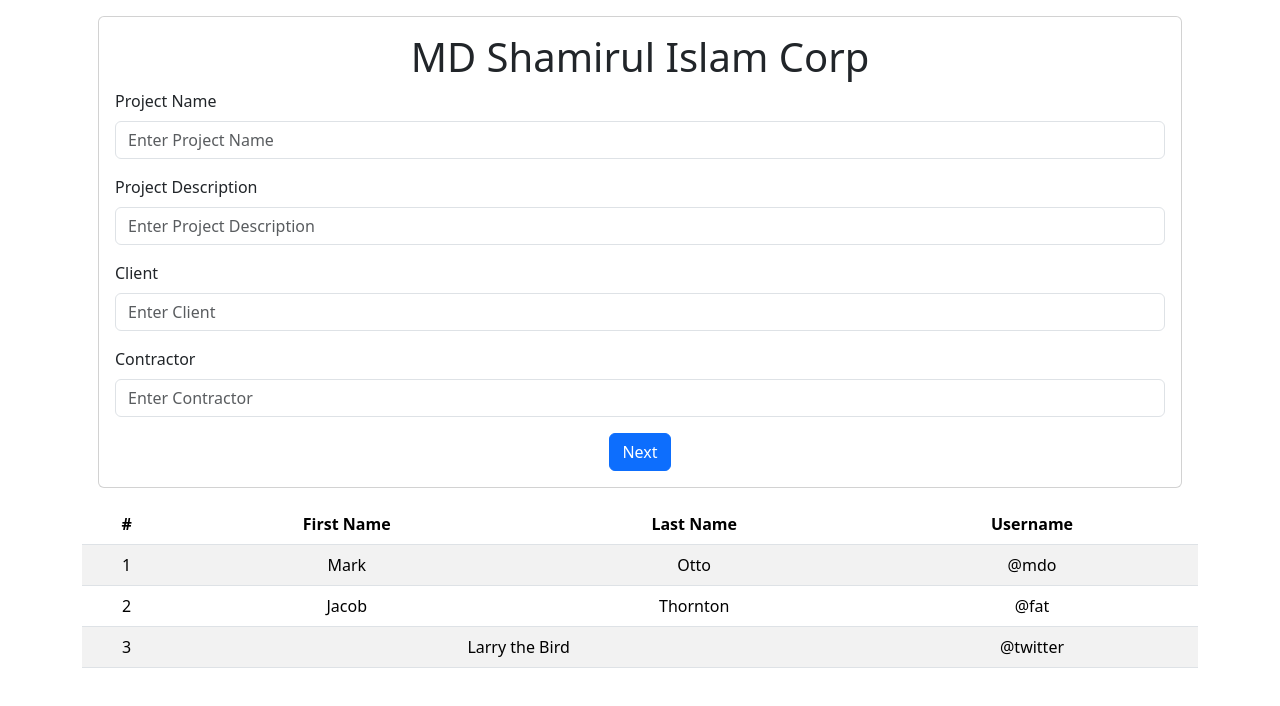
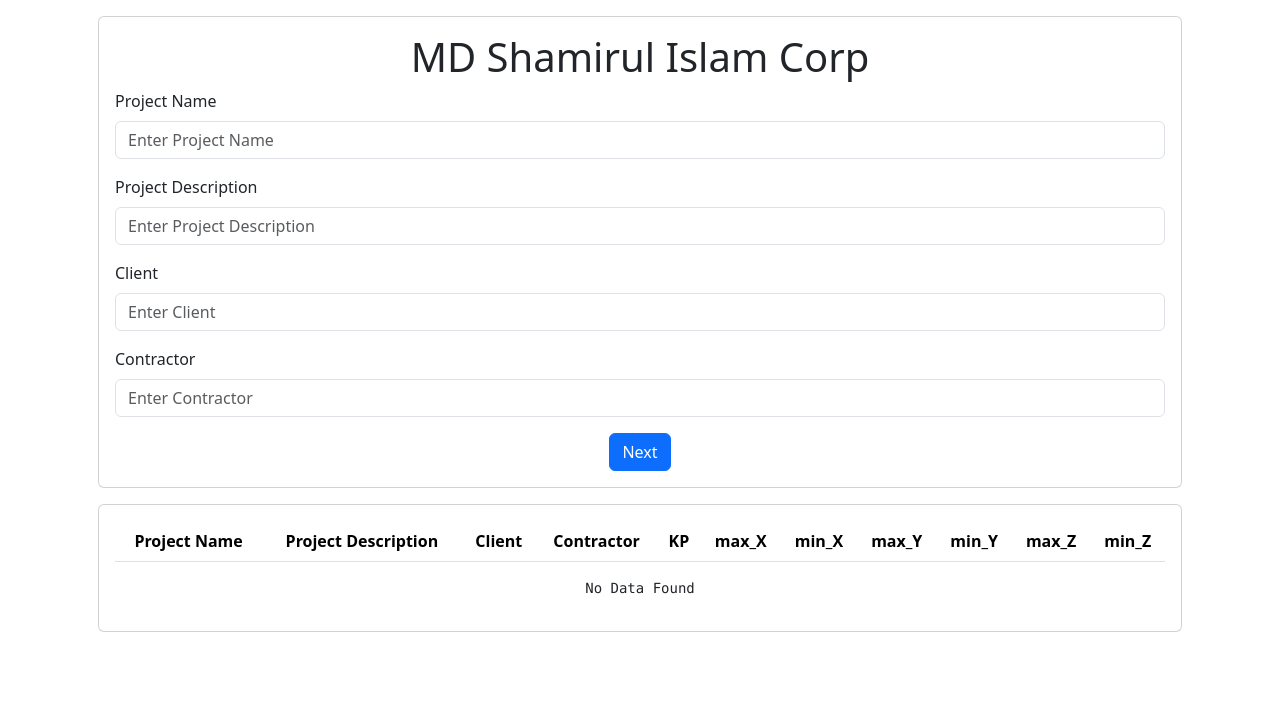
Before and after one commit to shaon07/batterLowProject, a React (Create React App) app: page / in a window 1280 px wide. Shown: the top 706 px of the page. Built offline with nearby package versions, Linux system fonts and the light colour scheme.

Commit message:
[add] form submit and show data in table

```diff
--- a/src/App.js
+++ b/src/App.js
@@ -1,24 +1,18 @@
 import "bootstrap/dist/css/bootstrap.min.css";
 import Papa from "papaparse";
 import { useState } from "react";
-import { Button, Card, Container, Form, Table } from "react-bootstrap";
+import { Button, Card, Container, Form } from "react-bootstrap";
 import "./App.css";
+import TableData from "./components/table";
 
 const tempInputClass = "mb-3 d-flex flex-column align-items-start";
 const allowedExtensions = ["csv"];
 
 function App() {
   const [formStepLevel, setFormStepLevel] = useState(1);
-  const [csvFile, setCsvFile] = useState("");
-  const [csvData, setCsvData] = useState([]);
+  const [loading, setLoading] = useState(false);
   const [error, setError] = useState("");
-
-  // let maxX = -Infinity;
-  // let maxY = -Infinity;
-  // let maxZ = -Infinity;
-  // let minX = Infinity;
-  // let minY = Infinity;
-  // let minZ = Infinity;
+  const [mainData, setMainData] = useState([]);
 
   const [formState, setFormState] = useState({
     projectName: "",
@@ -38,8 +32,20 @@ function App() {
     if (formStepLevel === 1) {
       setFormStepLevel(2);
     } else {
-      console.log(formState);
-      handleParse();
+      setMainData([...mainData, formState]);
+      setFormStepLevel(1);
+      setFormState({
+        projectName: "",
+        projectDescription: "",
+        client: "",
+        contractor: "",
+        max_X: -Infinity,
+        min_X: Infinity,
+        max_Y: -Infinity,
+        min_Y: Infinity,
+        max_Z: -Infinity,
+        min_Z: Infinity,
+      })
     }
   };
 
@@ -52,8 +58,9 @@ function App() {
   };
 
   const handleFileChange = (e) => {
+    try {
       setError("");
-
+      setLoading(true);
       // Check if user has entered the file
       if (e.target.files.length) {
         const inputFile = e.target.files[0];
@@ -68,18 +75,21 @@ function App() {
         }
 
         // If input type is correct set the state
-      setCsvFile(inputFile);
+        setTimeout(() => {
+          handleParse(inputFile);
+        }, 1000);
       }
-    setTimeout(() => {
-      console.log("hello")
-      handleParse()
-    }, 1000);
+    } catch (error) {
+      setError("There is an error");
+    } finally {
+      setLoading(false);
+    }
   };
 
-  const handleParse = () => {
+  const handleParse = (data) => {
     // If user clicks the parse button without
     // a file we show a error
-    if (!csvFile) return setError("Enter a valid file");
+    if (!data) return setError("Enter a valid file");
 
     // Initialize a reader which allows user
     // to read any file or blob.
@@ -97,6 +107,7 @@ function App() {
       let minY = parsedData[0].Y;
       let maxZ = parsedData[0].Z;
       let minZ = parsedData[0].Z;
+
       for (let i = 1; i < parsedData.length; i++) {
         const obj = parsedData[i];
 
@@ -132,19 +143,13 @@ function App() {
         max_Y: maxY,
         min_Y: minY,
         max_Z: maxZ,
-        min_Z: minZ
-      })
+        min_Z: minZ,
+      });
 
-      setCsvData(parsedData);
     };
-    reader.readAsText(csvFile);
+    reader.readAsText(data);
   };
 
-  const stepOneValue =
-    !!formState.projectName &&
-    !!formState.projectDescription &&
-    !!formState.client &&
-    !!formState.contractor;
 
   return (
     <Container className="App">
@@ -208,6 +213,7 @@ function App() {
           {formStepLevel === 2 && <hr />}
 
           {formStepLevel === 2 && (
+            <>
               <Form.Group className={`${tempInputClass}`}>
                 <Form.Label>Upload CSV</Form.Label>
                 <Form.Control
@@ -216,9 +222,11 @@ function App() {
                   placeholder="Enter Contractor"
                   // value={csvFile}
                   onChange={handleFileChange}
-                required
                 />
               </Form.Group>
+              {loading && <small> "Uploading..."</small>}
+              {error && <small> {error}</small>}
+            </>
           )}
 
           {formStepLevel === 2 && (
@@ -230,7 +238,7 @@ function App() {
                 placeholder="Enter MAX_X"
                 value={formState.max_X || ""}
                 onChange={handleChange}
-                // required
+                required
               />
             </Form.Group>
           )}
@@ -244,7 +252,7 @@ function App() {
                 placeholder="Enter MIN_X"
                 value={formState.min_X || ""}
                 onChange={handleChange}
-                // required
+                required
               />
             </Form.Group>
           )}
@@ -258,7 +266,7 @@ function App() {
                 placeholder="Enter MAX_Y"
                 value={formState.max_Y || ""}
                 onChange={handleChange}
-                // required
+                required
               />
             </Form.Group>
           )}
@@ -272,7 +280,7 @@ function App() {
                 placeholder="Enter MIN_Y"
                 value={formState.min_Y || ""}
                 onChange={handleChange}
-                // required
+                required
               />
             </Form.Group>
           )}
@@ -286,7 +294,7 @@ function App() {
                 placeholder="Enter MAX_Z"
                 value={formState.max_Z || ""}
                 onChange={handleChange}
-                // required
+                required
               />
             </Form.Group>
           )}
@@ -300,7 +308,7 @@ function App() {
                 placeholder="Enter MIN_Z"
                 value={formState.min_Z || ""}
                 onChange={handleChange}
-                // required
+                required
               />
             </Form.Group>
           )}
@@ -311,35 +319,9 @@ function App() {
         </Form>
       </Card>
 
-      <Table striped>
-        <thead>
-          <tr>
-            <th>#</th>
-            <th>First Name</th>
-            <th>Last Name</th>
-            <th>Username</th>
-          </tr>
-        </thead>
-        <tbody>
-          <tr>
-            <td>1</td>
-            <td>Mark</td>
-            <td>Otto</td>
-            <td>@mdo</td>
-          </tr>
-          <tr>
-            <td>2</td>
-            <td>Jacob</td>
-            <td>Thornton</td>
-            <td>@fat</td>
-          </tr>
-          <tr>
-            <td>3</td>
-            <td colSpan={2}>Larry the Bird</td>
-            <td>@twitter</td>
-          </tr>
-        </tbody>
-      </Table>
+      <Card className="p-3 m-3">
+        <TableData data={mainData} />
+      </Card>
     </Container>
   );
 }
--- /dev/null
+++ b/src/components/table/index.jsx
@@ -0,0 +1,53 @@
+import React from "react";
+import { Table } from "react-bootstrap";
+
+export default function TableData({ data }) {
+  return (
+    <>
+      <Table striped>
+        <thead>
+          <tr>
+            <th>Project Name</th>
+            <th>Project Description</th>
+            <th>Client</th>
+            <th>Contractor</th>
+            <th>KP</th>
+            <th>max_X</th>
+            <th>min_X</th>
+            <th>max_Y</th>
+            <th>min_Y</th>
+            <th>max_Z</th>
+            <th>min_Z</th>
+          </tr>
+        </thead>
+        <tbody>
+          {Array.isArray(data) &&
+            data.length > 0 &&
+            data.map((item, index) => (
+              <tr>
+                <td>{item?.projectName}</td>
+                <td>{item?.projectDescription}</td>
+                <td>{item?.client}</td>
+                <td>{item?.contractor}</td>
+                <td>{index}</td>
+                <td>{item?.max_X}</td>
+                <td>{item?.min_X}</td>
+                <td>{item?.max_Y}</td>
+                <td>{item?.min_Y}</td>
+                <td>{item?.max_Z}</td>
+                <td>{item?.min_Z}</td>
+              </tr>
+            ))}
+        </tbody>
+      </Table>
+
+      {data.length < 1 && (
+        <>
+          <center>
+            <pre>No Data Found</pre>
+          </center>
+        </>
+      )}
+    </>
+  );
+}
```
Lines whose indentation alone changed are shown as unchanged.
